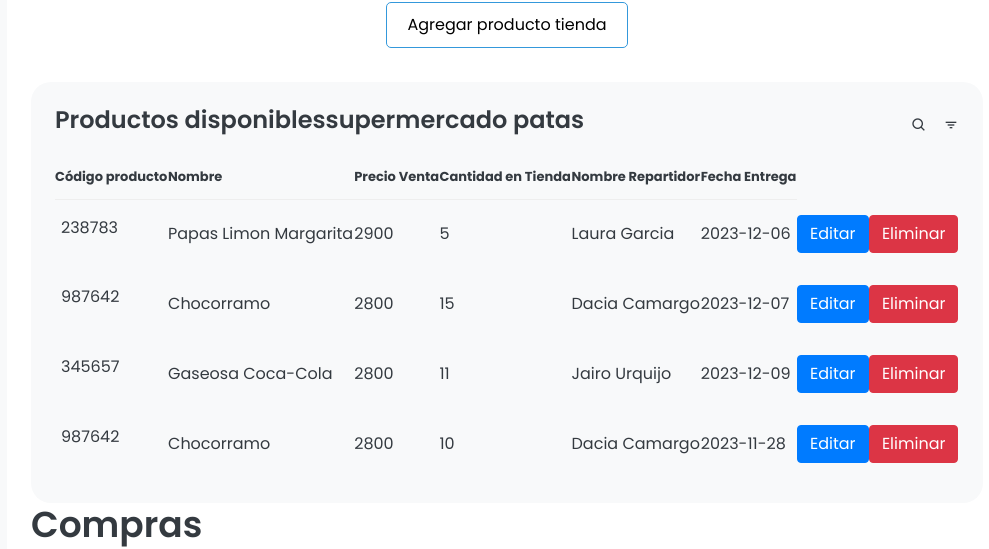
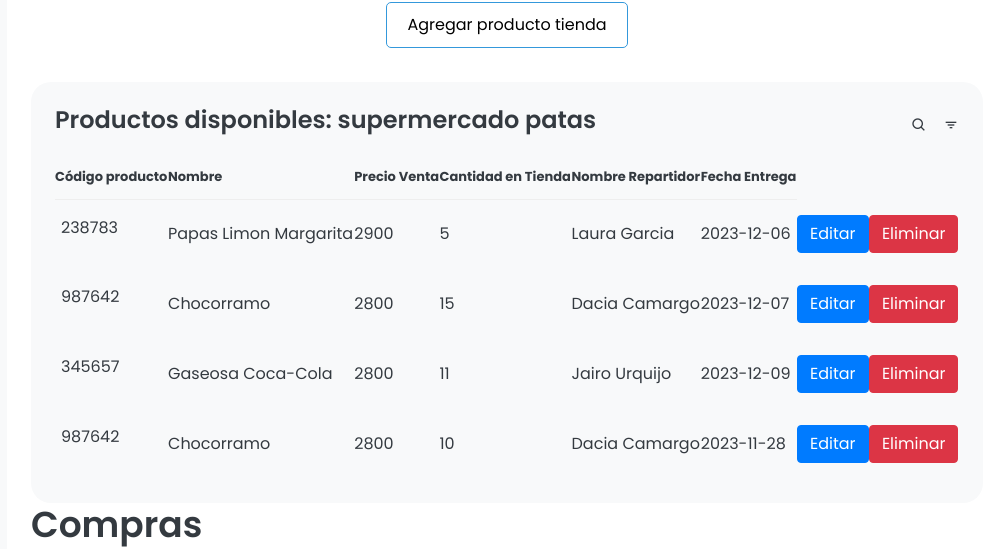
Before and after one commit to valurq05/Proyecto-inventario, a PHP site: page /ProyectoPoo2/inicio.php in a window 1280 px wide. Shown: the part 1772-2321 px from the top of the page, without its empty margins (273-1262 px from the left). Run offline with PHP 8.4, Linux system fonts and the light colour scheme; a user stored in the database is signed in; data comes from the database, SQL or seed files in the repository; some libraries are stand-ins or nearby versions.

Commit message:
wkfsljda

```diff
--- a/trabajo poo/interfaz/inicio.php
+++ b/trabajo poo/interfaz/inicio.php
@@ -369,7 +369,7 @@ if (!isset($_SESSION["adm_id"])) {
 				<div class="order">
 					<div class="head">
 
-						<h3>Productos disponibles<?php echo $nombreTienda; ?></h3>
+						<h3>Productos disponibles: <?php echo $nombreTienda; ?></h3>
 
 						<i class='bx bx-search' ></i>
 						<i class='bx bx-filter' ></i>
@@ -403,8 +403,6 @@ if (!isset($_SESSION["adm_id"])) {
 							</tr>
 						<?php $totalProductosEnTienda = $row["pro_tienda_cant"] + $totalProductosEnTienda?>
 						<?php }?>
-
-
 						</tbody>
 					</table>
 				</div>
@@ -926,6 +924,6 @@ if (!isset($_SESSION["adm_id"])) {
 	<script src="../dist/updateVentas.js"></script>
 	<script src="../dist/updateCompras.js"></script>
 	<script src="../dist/updateProveedor.js"></script>
-	<script src="../dist/eliminarProdcutoTienda.js"></script>
+	<script src="../dist/eliminarProductoTienda.js"></script>
 </body>
 </html>
```
Also changed, not shown: trabajo poo/dist/eliminarCompra.js (added), trabajo poo/dist/eliminarProductoTienda.js (renamed from trabajo poo/dist/eliminarProdcutoTienda.js).
